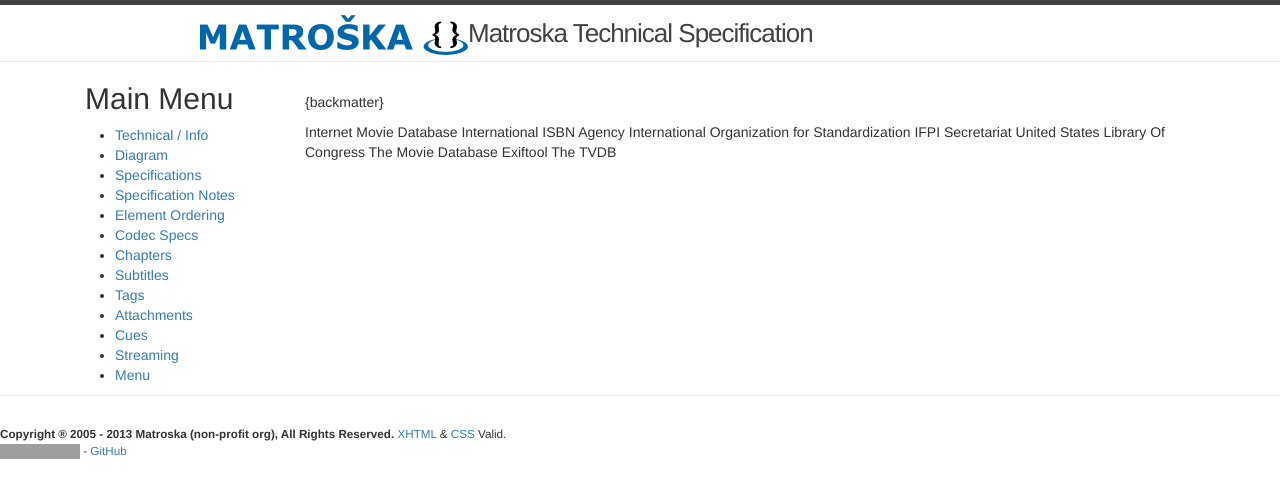
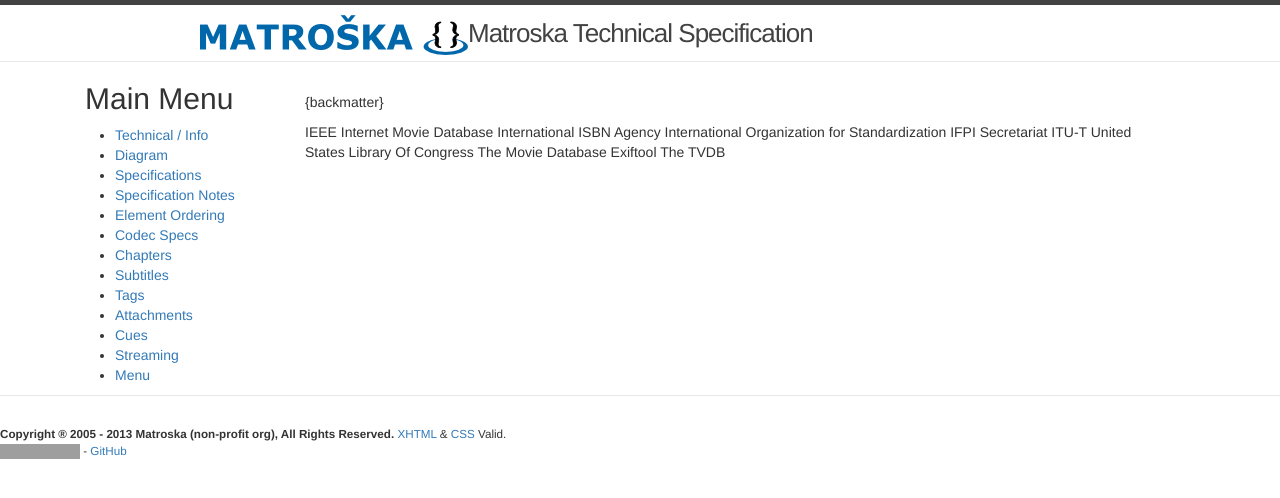
Before and after one commit to ietf-wg-cellar/matroska-specification, a Jekyll site: the page built from rfc_backmatter_tags.md, in a window 1280 px wide. Shown: the top 498 px of the page. Built offline with Jekyll 4.4.1, drawn with Linux system fonts in a browser that asks for light colours; our own code applies the rules of GitHub Pages for plain Markdown files; grey boxes are pictures that could not be loaded.

Commit message:
add EBU loudness/peak value tags
Implements #831

```diff
--- a/rfc_backmatter_tags.md
+++ b/rfc_backmatter_tags.md
@@ -1,5 +1,21 @@
 
 {backmatter}
+
+<reference anchor="EBU-R-128" target="https://tech.ebu.ch/publications/r128/">
+  <front>
+    <title>LOUDNESS NORMALISATION AND PERMITTED MAXIMUM LEVEL OF AUDIO SIGNALS</title>
+    <author/>
+     <date month="November" year="2023" />
+  </front>
+</reference>
+
+<reference anchor="EBU-TECH-3342" target="https://tech.ebu.ch/publications/tech3342">
+  <front>
+    <title>LOUDNESS RANGE: A MEASURE TO SUPPLEMENT EBU R 128 LOUDNESS NORMALIZATION</title>
+    <author/>
+     <date month="November" year="2023" />
+  </front>
+</reference>
 
 <reference anchor="GS1" target="https://www.gs1.org/standards/barcodes-epcrfid-id-keys/gs1-general-specifications">
   <front>
@@ -17,6 +33,16 @@
      <author fullname='Dirk Mahoney' role='editor'><organization/></author>
      <author fullname='Johan Sundstrom' role='editor'><organization/></author>
      <date day="3" month="February" year="1999" />
+  </front>
+</reference>
+
+<reference anchor="IEEE.754" target="https://standards.ieee.org/standard/754-2019.html">
+  <front>
+    <title>IEEE Standard for Binary Floating-Point Arithmetic</title>
+    <author>
+      <organization>IEEE</organization>
+    </author>
+    <date year="2019" month="June" day="13"/>
   </front>
 </reference>
 
@@ -60,6 +86,18 @@
   </front>
   <seriesInfo name="IFPI" value="3rd Edition" />
 </reference>
+
+<reference anchor="ITU-BS.1770" target="https://www.itu.int/rec/R-REC-BS.1770/en">
+  <front>
+    <title>Algorithms to measure audio programme loudness and true-peak audio level</title>
+    <author>
+      <organization>ITU-T</organization>
+    </author>
+    <date month="November" year="2023"/>
+  </front>
+  <seriesInfo name="ITU-T Recommendation" value="BS.1770" />
+</reference>
+
 
 <reference anchor="LCCN" target="https://www.loc.gov/marc/lccn.html">
   <front>
```
Also changed, not shown: matroska_tags.xml (+12 -0 lines).
